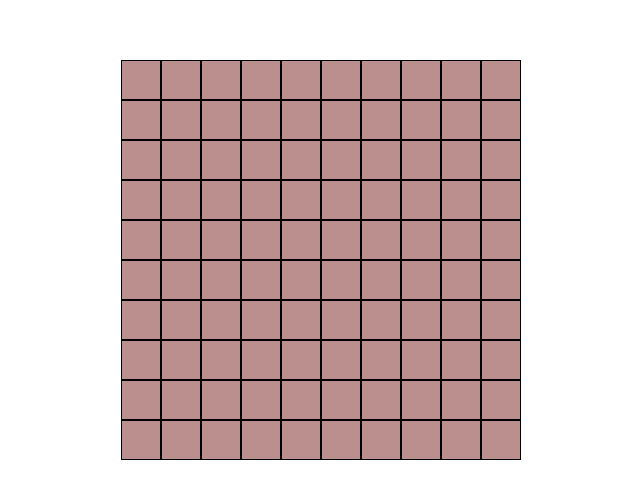
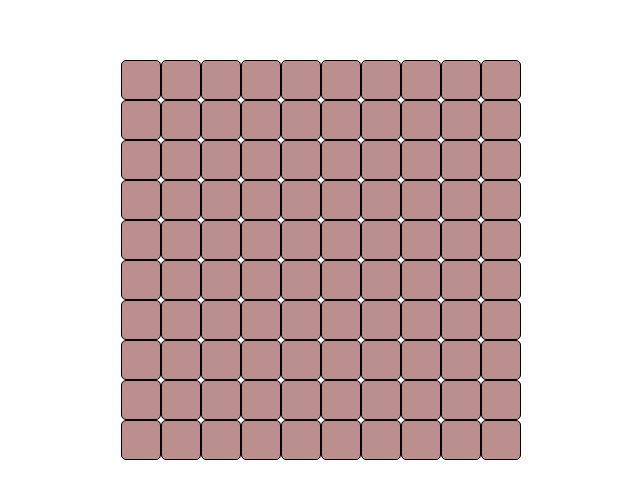
Before and after one commit to KV-Vel/Battleships-game, a website built with webpack: page src/template.html in a window 1280 px wide. Shown: the part 140-638 px from the top of the page, without its empty margins (319-959 px from the left). Built offline with nearby package versions, Linux system fonts and the light colour scheme.

Commit message:
style: css tweaks for border radius

```diff
--- a/src/styles/styles.css
+++ b/src/styles/styles.css
@@ -5,10 +5,6 @@ body {
     display: flex;
     justify-content: center;
     align-items: center;
-}
-
-main {
-    background-color: rosybrown;
 }
 
 .board__wrapper__row {
@@ -19,4 +15,6 @@ main {
     border: 1px solid black;
     min-width: 40px;
     min-height: 40px;
+    background-color: rosybrown;
+    border-radius: 5px;
 }
```
